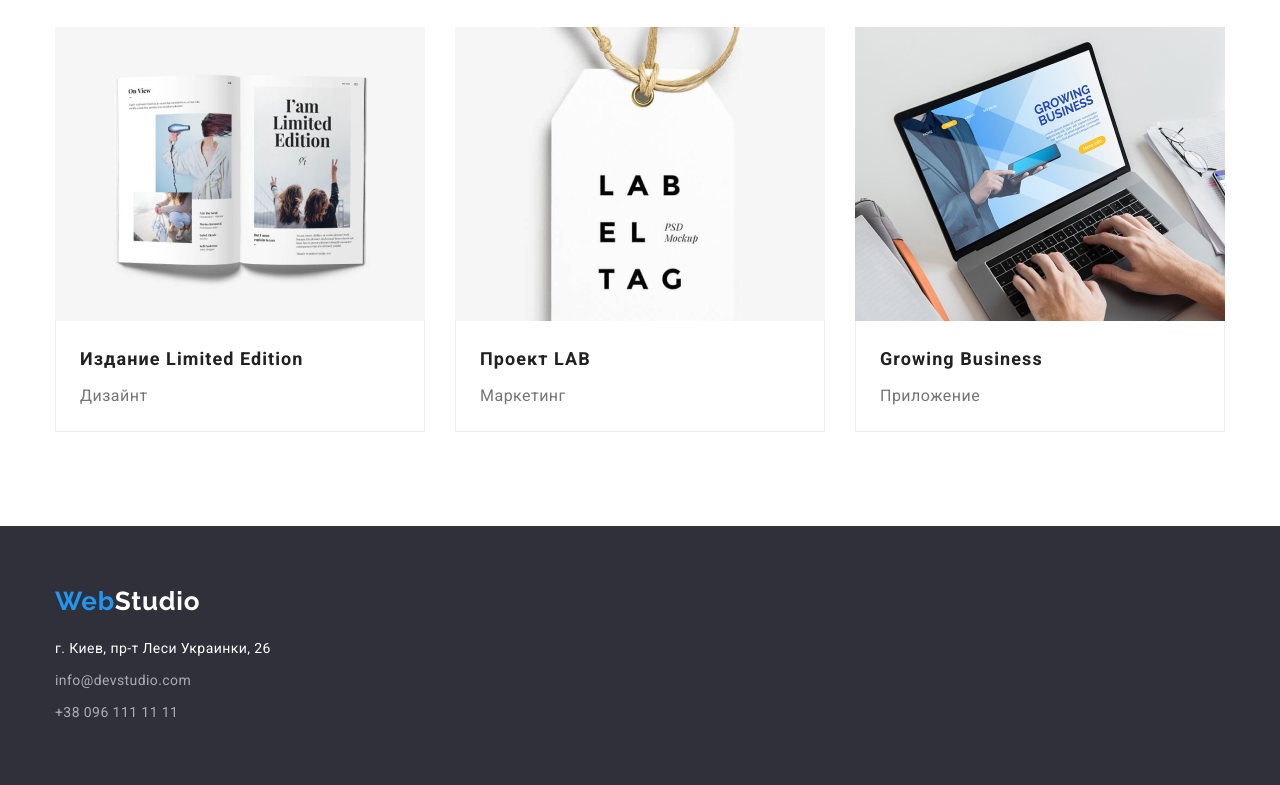
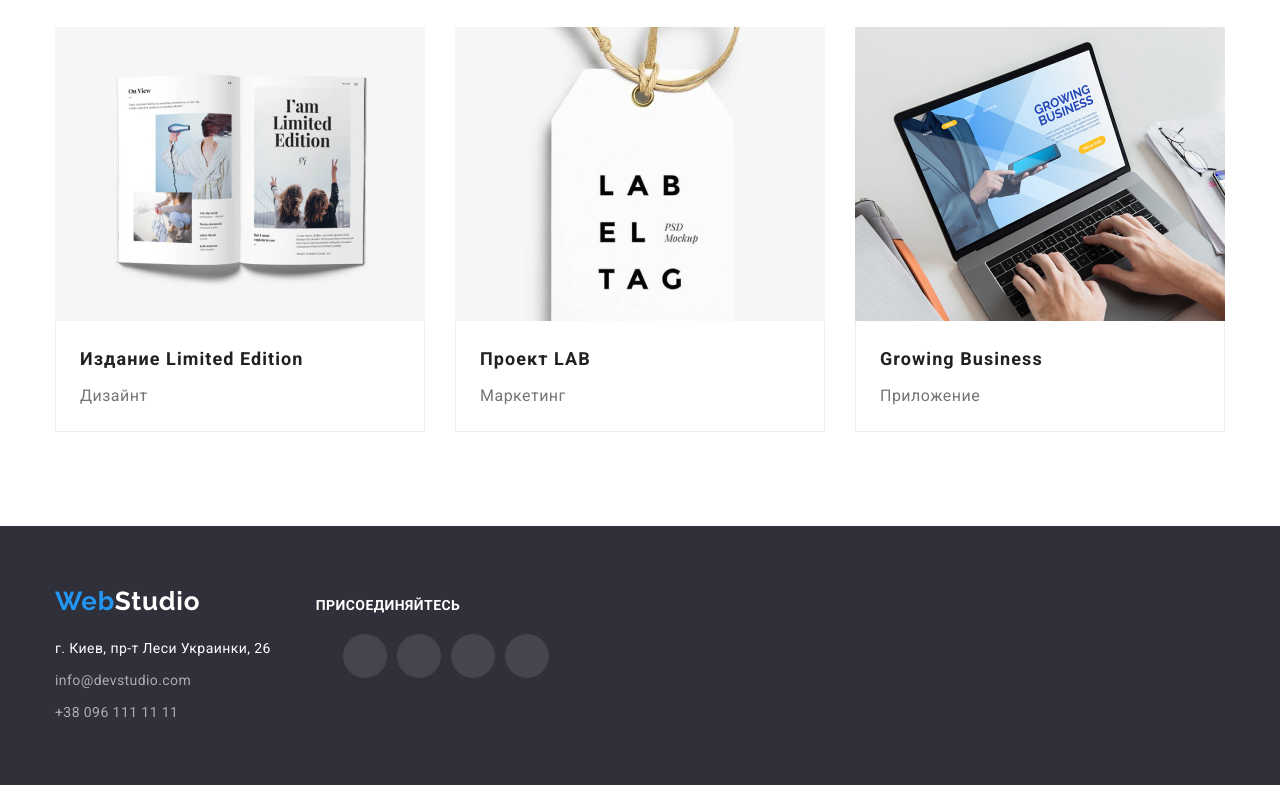
Before and after one commit to IevgenLychman/goit-markup-hw-04, a plain HTML site: page portfolio.html in a window 1280 px wide. Shown: the part 1106-1891 px from the top of the page. Drawn offline with nearby package versions, Linux system fonts and the light colour scheme.

Commit message:
HW-04 v5

```diff
--- a/css/styles.css
+++ b/css/styles.css
@@ -438,6 +438,7 @@ img {
 
 .contacts {
   display: flex;
+  align-items: baseline;
 }
 
 .down {
@@ -483,11 +484,9 @@ img {
   background-color: var(--footer-background);
 }
 
-/*.footer-social {
-  margin-left: 70px;
-  display: block;
-  align-items: flex-end;
-}*/
+.footer-social {
+  margin-left: 45px;
+}
 
 .footer-social-text {
   font-weight: 700;
@@ -501,19 +500,20 @@ img {
 
 .footer-social-contacts {
   list-style: none;
-  /*display: flex;*/
+  display: flex;
   gap: 10px;
+  padding-left: 27px;
 }
 
 .footer-social-link {
-  color: var(--icon-social-color-main);
+  color: var(--background-color);
   width: 44px;
   height: 44px;
   border-radius: 50%;
   display: flex;
   align-items: center;
   justify-content: center;
-  background-color: var(--background-color);
+  background-color: rgba(255, 255, 255, 0.1);
 }
 
 .footer-social-link {
--- a/portfolio.html
+++ b/portfolio.html
@@ -209,9 +209,12 @@
         </div>
       </section>
     </main>
-    <!--footer-->
-    <footer class="footer addres">
-      <div class="container">
+
+    <!--FOOTER-->
+
+    <footer class="footer">
+      <div class="container contacts">
+        <div>
           <a class="web-studio down" href="./index.html">
             Web<span class="studio-footer">Studio</span>
           </a>
@@ -231,6 +234,40 @@
             </ul>
           </address>
         </div>
+        <div class="footer-social">
+          <p class="footer-social-text">присоединяйтесь</p>
+          <ul class="footer-social-contacts">
+            <li class="footer-social-list">
+              <a href="" class="footer-social-link">
+                <svg class="footer-social-icon" width="20" height="20">
+                  <use href="./images/symbol-defs.svg#icon-instagram "></use>
+                </svg>
+              </a>
+            </li>
+            <li class="footer-social-list">
+              <a href="" class="footer-social-link">
+                <svg class="footer-social-icon" width="20" height="20">
+                  <use href="./images/symbol-defs.svg#icon-twitter "></use>
+                </svg>
+              </a>
+            </li>
+            <li class="footer-social-list">
+              <a href="" class="footer-social-link">
+                <svg class="footer-social-icon" width="20" height="20">
+                  <use href="./images/symbol-defs.svg#icon-facebook "></use>
+                </svg>
+              </a>
+            </li>
+            <li class="footer-social-list">
+              <a href="" class="footer-social-link">
+                <svg class="footer-social-icon" width="20" height="20">
+                  <use href="./images/symbol-defs.svg#icon-linkedin "></use>
+                </svg>
+              </a>
+            </li>
+          </ul>
+        </div>
+      </div>
     </footer>
   </body>
 </html>
```
Also changed, not shown: index.html (+95 -34 lines). Lines whose indentation alone changed are shown as unchanged.
